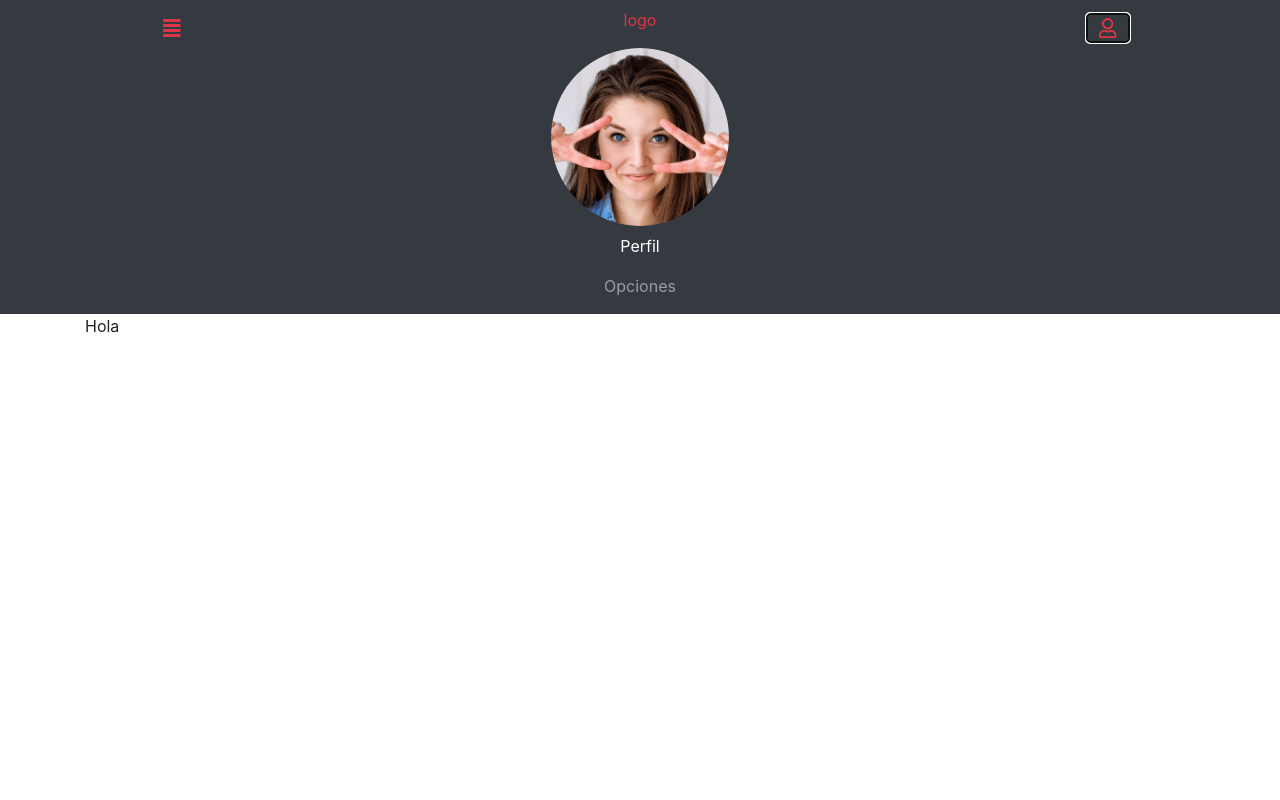
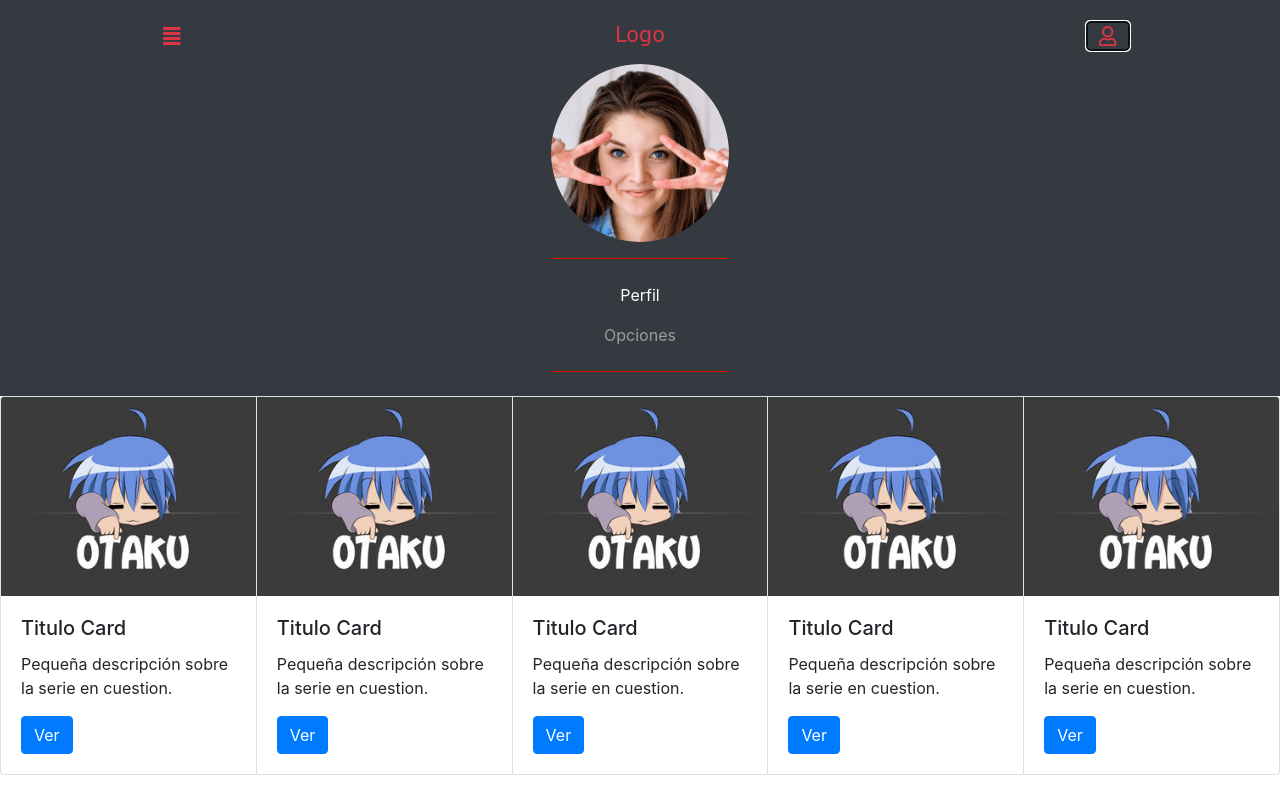
Before and after one commit to AdrianMontero/adrianmontero.github.io, a plain HTML site: page index.html in a window 1280 px wide. Both pictures are taken after a click on the button 1108 px from the left and 28 px from the top of the page. Drawn offline with nearby package versions, Linux system fonts and the light colour scheme; a web font is replaced by a local one.

Commit message:
First try flexcards and menu
Menu 2.0 updated and flexcards implements.

```diff
--- a/css/styles.css
+++ b/css/styles.css
@@ -1,36 +1,61 @@
 // Extra small devices (portrait phones, less than 576px)
 // No media query for `xs` since this is the default in Bootstrap
-
-.navbar-toggler:hover{
- background-color: red;
+/*Ajuste de separadores hr para el menu*/
+hr {
+  height: 4px;
+  margin-bottom:-3px;
 }
 
+/*Ajuste de separadores hr para el menu*/
+.hr-primary{
+	background-color: red;
+}
+
+/*Estilo usado para el titulo de la web*/
+.zcool-text{
+	font-family: 'ZCOOL KuaiLe', cursive;
+}
+
+/*Ajustes para el titulo de la web*/
+#titulo-web{
+	font-family: 'ZCOOL KuaiLe', cursive;
+	margin-top: 0.6em;
+	margin-bottom: 0.6em;
+	font-size: 1.3em;
+}
+
+.card-margin{
+	padding: :3em;
+}
+
+div.card{
+  	width: 100%;
+  }
 
 // Small devices (landscape phones, 576px and up)
 @media (min-width: 576px) {
-
+div.card{
+  	width: 100%;
+  }
  }
 
 // Medium devices (tablets, 768px and up)
 @media (min-width: 768px) {
-	.img-thumbnail{
-		max-width: 25% !important;
-		max-height: 25% !important;
-	}
+div.card{
+  	width: 33%;
+  }
  }
 
 // Large devices (desktops, 992px and up)
 @media (min-width: 992px) {
-	.img-thumbnail{
-		max-width: 25% !important;
-		max-height: 25% !important;
-	}
+div.card{
+  	width: 33%;
+  }
  }
 
 // Extra large devices (large desktops, 1200px and up)
 @media (min-width: 1200px) {
-	.img-thumbnail{
-		max-width: 25% !important;
-		max-height: 25% !important;
-	}
+iv.card{
+  	width: 25%;
+  }
 }
--- a/index.html
+++ b/index.html
@@ -20,6 +20,9 @@
     <!--Favicon Web-->
     <link rel="icon" type="image/png" href="./img/favicon.ico" />
 
+    <!--Fuentes-->
+    <!--ZCOOL KuaiLe-->
+    <link href="https://fonts.googleapis.com/css?family=ZCOOL+KuaiLe" rel="stylesheet">
   </head>
   <body>
   	<!--Navegacion-->
@@ -32,7 +35,7 @@
   			</button>
   		</div>
   		<div class="col-6"> <!--bg-light-->
-  			<p class="text-danger text-center position-relative ">logo</p>
+  			<p id="titulo-web" class="text-danger text-center position-relative">Logo</p>
   		</div>
   		<div class="col-3">
   			<button class="navbar-toggler border-0" type="button" data-toggle="collapse" data-target="#navbarPerfil" aria-controls="navbarPerfil" aria-expanded="false" aria-label="Toggle navigation">
@@ -44,8 +47,12 @@
 
 		<!--Menu navegacion superior derecha-->
 		<div class="collapse navbar-collapse" id="navbarPerfil">
+
 			<div class="col-md-2 offset-md-5">
 				<img src="./img/foto-perfil.png" alt="foto de perfil" class="rounded-circle img-fluid">
+			</div>
+			<div class="col-md-2 offset-md-5">
+				<hr class="hr-primary">
 			</div>
 			<ul class="navbar-nav">
  				<li class="nav-item active">
@@ -55,7 +62,11 @@
     				<a class="nav-link" href="#">Opciones</a>
   				</li>
 			</ul>
+			<div class="col-md-2 offset-md-5">
+				<hr class="hr-primary">
+			</div>
 		</div>
+
 
   		<!--Menu navegacion superior izquierda-->
 		<div class="collapse navbar-collapse" id="navbarPrincipal">
@@ -77,7 +88,49 @@
 
 	</nav>
 
-  	<div class="container"><p class="">Hola</p></div>
+	<!--Cartas-->
+	<div class="card-group">
+	<div class="card mx-auto w-100" style="width: 18rem;">
+ 		<img class="card-img-top" src="./img/otaku.jpg" alt="Card image cap">
+	  	<div class="card-body">
+	    	<h5 class="card-title">Titulo Card</h5>
+	    	<p class="card-text">Pequeña descripción sobre la serie en cuestion.</p>
+	    	<a href="#" class="btn btn-primary">Ver</a>
+	  	</div>
+	</div>
+	<div class="card mx-auto w-100" style="width: 18rem;">
+ 		<img class="card-img-top" src="./img/otaku.jpg" alt="Card image cap">
+	  	<div class="card-body">
+	    	<h5 class="card-title">Titulo Card</h5>
+	    	<p class="card-text">Pequeña descripción sobre la serie en cuestion.</p>
+	    	<a href="#" class="btn btn-primary">Ver</a>
+	  	</div>
+	</div>
+	<div class="card mx-auto w-100" style="width: 18rem;">
+ 		<img class="card-img-top" src="./img/otaku.jpg" alt="Card image cap">
+	  	<div class="card-body">
+	    	<h5 class="card-title">Titulo Card</h5>
+	    	<p class="card-text">Pequeña descripción sobre la serie en cuestion.</p>
+	    	<a href="#" class="btn btn-primary">Ver</a>
+	  	</div>
+	</div>
+	<div class="card mx-auto w-100" style="width: 18rem;">
+ 		<img class="card-img-top" src="./img/otaku.jpg" alt="Card image cap">
+	  	<div class="card-body">
+	    	<h5 class="card-title">Titulo Card</h5>
+	    	<p class="card-text">Pequeña descripción sobre la serie en cuestion.</p>
+	    	<a href="#" class="btn btn-primary">Ver</a>
+	  	</div>
+	</div>
+	<div class="card mx-auto w-100" style="width: 18rem;">
+ 		<img class="card-img-top" src="./img/otaku.jpg" alt="Card image cap">
+	  	<div class="card-body">
+	    	<h5 class="card-title">Titulo Card</h5>
+	    	<p class="card-text">Pequeña descripción sobre la serie en cuestion.</p>
+	    	<a href="#" class="btn btn-primary">Ver</a>
+	  	</div>
+	</div>
+</div>
 
     <!-- Optional JavaScript -->
     <!-- jQuery first, then Popper.js, then Bootstrap JS -->
```
Also changed, not shown: img/otaku.jpg (added).
